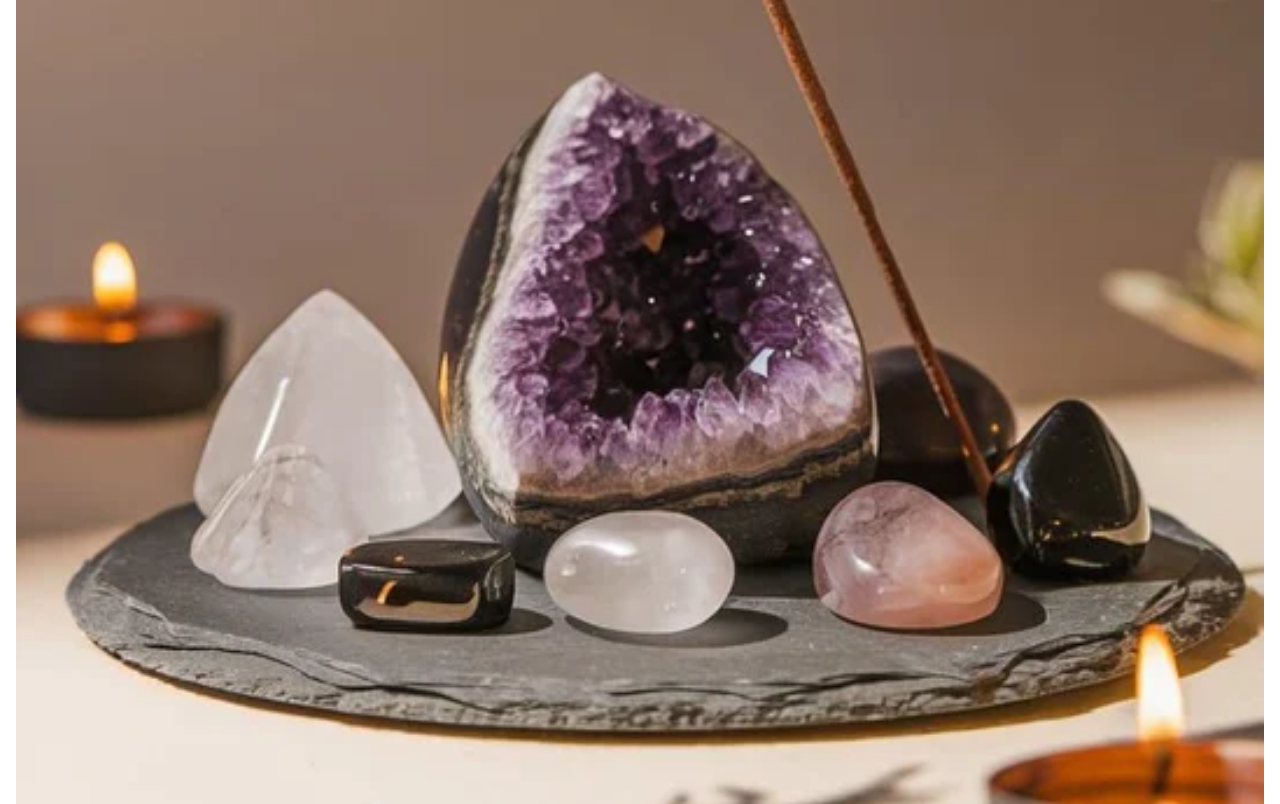
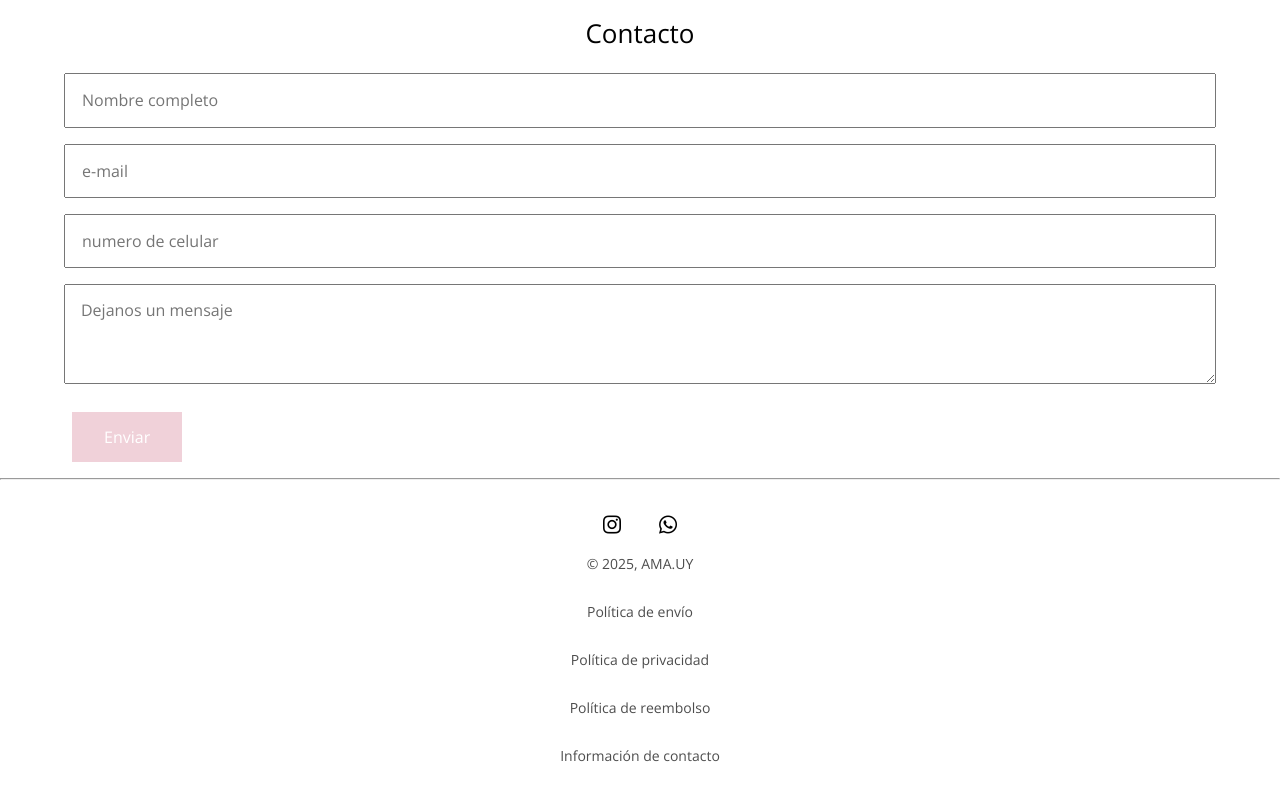
Before and after one commit to NatanaelLeites/ama, a website: page pages/programa.html in a window 1280 px wide. Shown: the part 1776-2580 px from the top of the page. Drawn offline with nearby package versions, Linux system fonts and the light colour scheme.

Commit message:
culminacion de la primera parte home y inicio de sesion

```diff
--- /dev/null
+++ b/js/email.js
@@ -0,0 +1,6 @@
+function submitForm() {
+
+    document.getElementById("myForm").submit();
+    alert('Enviado!')
+    window.location.href = "index.html";
+};
--- a/pages/programa.html
+++ b/pages/programa.html
@@ -25,16 +25,18 @@
             <nav id="nav" class="nav">
                 <div class="nav-links">
                     <a class="nav-item" href="./programa.html">Inicio</a>
+                    <a class="nav-item" href="#nosotros">Sobre Nosotros</a>
+                    <a class="nav-item" href="#ritual">El Rincón del Ritual</a>
                     <a class="nav-item" href="#">Catálogo</a>
-                    <a class="nav-item" href="#">El Rincón del Ritual</a>
-                    <a class="nav-item" href="#">Sobre Nosotros</a>
                     <a class="nav-item" href="#">Blog</a>
-                    <a class="nav-item" href="#">Contacto</a>
+                    <a class="nav-item" href="#contacto">Contacto</a>
                 </div>
                 <a class="link-instagram" href="https://www.instagram.com/ama.uy/?igsh=MXhoMGFzNzhjaTZyeA%3D%3D#"
                     target="_blank" rel="noopener noreferrer">
                     <i class='bx bxl-instagram'></i>
                 </a>
+                <a id="btn-whats" target="_blank" href="https://wa.me/59892668664?text=Hola%20soy%20cliente%20AMA%20"
+                    class="link-instagram"><i class='bx bxl-whatsapp'></i></a>
             </nav>
             <a class="link-inicio" href="./programa.html">
                 <img src="../img/logoAma.webp" alt="">
@@ -47,13 +49,13 @@
             <h2 class="titular-hero">Bienvenidos</h2>
             <button class="btn-coleccion">Colección</button>
         </div>
-        <div class="nosotros">
+        <div id="nosotros" class="nosotros">
             <h3>Nosotros</h3>
             <p>Somos un pequeño emprendimiento creado con mucho amor, donde cada accesorio con piedras naturales está
                 pensado para acompañarte con su belleza y energía. Gracias por ser parte de este sueño.</p>
             <button>Sobre Nosotros</button>
         </div>
-        <div class="rincon">
+        <div id="ritual" class="rincon">
             <img src="../img/rincon-img.webp" alt="rincon del ritual img">
             <div class="rincon-info">
                 <h3>El Rincon del Ritual</h3>
@@ -69,12 +71,44 @@
                 <button>Conoce más</button>
             </div>
         </div>
+        <div id="contacto" class="contacto">
+            <h3>Contacto</h3>
+            <!-- sofiirebollo@gmail.com -->
+            <form id="myForm" onsubmit="submitForm()" target="_blank"
+                action="https://formsubmit.co/nathaxx09@hotmail.com" method="POST">
+                <div class="form-group">
+                    <div class="form-row">
+                        <div class="col">
+                            <input type="text" name="name" class="form-control" placeholder="Nombre completo" required>
+                        </div>
+                        <div class="col">
+                            <input type="email" name="email" class="form-control" placeholder="e-mail" required>
+                        </div>
+                        <div class="col">
+                            <input type="text" name="telefono" class="form-control" placeholder="numero de celular"
+                                required>
+                        </div>
+                    </div>
+                </div>
+                <div class="form-group">
+                    <textarea placeholder="Dejanos un mensaje" class="form-control" name="message" rows="10"
+                        required></textarea>
+                </div>
+                <button type="submit" class="btn-enviar">Enviar</button>
+            </form>
+        </div>
         <hr>
         <footer class="footer">
-            <a class="link-instagram" href="https://www.instagram.com/ama.uy/?igsh=MXhoMGFzNzhjaTZyeA%3D%3D#"
-                target="_blank" rel="noopener noreferrer">
+            <div class="footer-links"><a class="link-footer"
+                    href="https://www.instagram.com/ama.uy/?igsh=MXhoMGFzNzhjaTZyeA%3D%3D#" target="_blank"
+                    rel="noopener noreferrer">
                     <i class='bx bxl-instagram'></i>
                 </a>
+                <a id="btn-comprar" target="_blank" href="https://wa.me/59892668664?text=Hola%20soy%20cliente%20AMA%20"
+                    class="link-footer"><i class='bx bxl-whatsapp'></i></a>
+            </div>
+
+            <div class="footer-info">
                 <p>© 2025, AMA.UY</p>
                 <a href="#">Política de envío
                 </a>
@@ -82,10 +116,12 @@
                 </a>
                 <a href="#">Política de reembolso</a>
                 <a href="#">Información de contacto</a>
+            </div>
         </footer>
     </div>
 
     <script type="module" src="../js/menu.js"></script>
     <script type="module" src="../js/hero.js"></script>
+    <script type="module" src="../js/email.js"></script>
 
 </body>
--- /dev/null
+++ b/scss/contacto.scss
@@ -0,0 +1,49 @@
+.contacto {
+    font-family: $fuente-texto-general;
+    display: flex;
+    flex-direction: column;
+    justify-content: center;
+    align-items: center;
+    width: 100vw;
+
+    h3 {
+        font-weight: 400;
+        font-size: 26px;
+        color: #000000;
+        text-align: center;
+        padding: 1rem;
+    }
+
+    #myForm {
+
+        .form-group {
+            .col {
+                input {
+                    width: 90vw;
+                    padding: 1rem;
+                    margin: 0.5rem;
+                }
+            }
+
+            textarea {
+                width: 90vw;
+                height: 100px;
+                padding: 1rem;
+                margin: 0.5rem;
+            }
+
+
+        }
+        .btn-enviar {
+            padding: 1rem 2rem;
+            color: #fff;
+            background: #f0d1d9fb;
+            border: none;
+            cursor: pointer;
+            margin: 1rem;
+        }
+        .btn-enviar:hover{
+            box-shadow: 0px 0px 6px #f0d1d9;
+        }
+    }
+}
--- a/scss/estilos.scss
+++ b/scss/estilos.scss
@@ -4,11 +4,15 @@
 @import './hero.scss';
 @import './nosotros.scss';
 @import './rincon.scss';
+@import './contacto.scss';
 @import './footer.scss';
 *{
     margin: 0;
     padding: 0;
     box-sizing: border-box;
+}
+html{
+    scroll-behavior: smooth;
 }
 body{
     height: 100vh;
--- a/scss/footer.scss
+++ b/scss/footer.scss
@@ -1,15 +1,38 @@
-.footer{
+.footer {
     padding: 2rem;
     font-family: $fuente-texto-general;
     display: flex;
-    flex-wrap: wrap;
-    p{
-        font-size: 14px;
-        margin: 1rem;
+    flex-direction: column;
+    align-items: center;
+
+    .footer-links{
+        .link-footer {
+            font-size: 24px;
+            cursor: pointer;
+            color: #000000;
+            margin: 1rem .8rem;
+            width: fit-content;
+        }
+        .link-footer:hover{
+            transform: scale(1.1);
+        }
     }
-    a{
-        font-size: 14px;
-        margin: 1rem;
-        color: #000;
+    .footer-info {
+        display: flex;
+        flex-direction: column;
+        align-items: center;
+
+        p {
+            font-size: 14px;
+            margin: 1rem;
+            color: #4d4d4d;
+        }
+
+        a {
+            font-size: 14px;
+            margin: 1rem;
+            color: #4d4d4d;
+            width: max-content;
+        }
     }
 }
--- a/scss/header.scss
+++ b/scss/header.scss
@@ -41,12 +41,11 @@
         .nav-links {
             display: flex;
             flex-direction: column;
-
             .nav-item {
                 font-size: 18px;
                 padding: .8rem;
+                color: #4d4d4d;
                 transition: all .5s;
-                color: #4d4d4d;
             }
 
             .nav-item:hover {
@@ -56,6 +55,7 @@
 
         .link-instagram {
             padding: 1rem 0.5rem;
+            transition: all .5s;
         }
 
         .link-instagram:hover {
--- a/scss/rincon.scss
+++ b/scss/rincon.scss
@@ -5,11 +5,14 @@
     display: flex;
     flex-direction: column;
     justify-content: center;
+    img{
+        //height: 50vh;
+        height: 80vh;
+        object-fit: cover;
+    }
     .rincon-info{
         padding: 1rem;
-        img{
 
-        }
         h3{
             font-weight: 400;
             font-size: 26px;
```
Also changed, not shown: css/estilos.css, 1 other file. Lines whose indentation alone changed are shown as unchanged.
